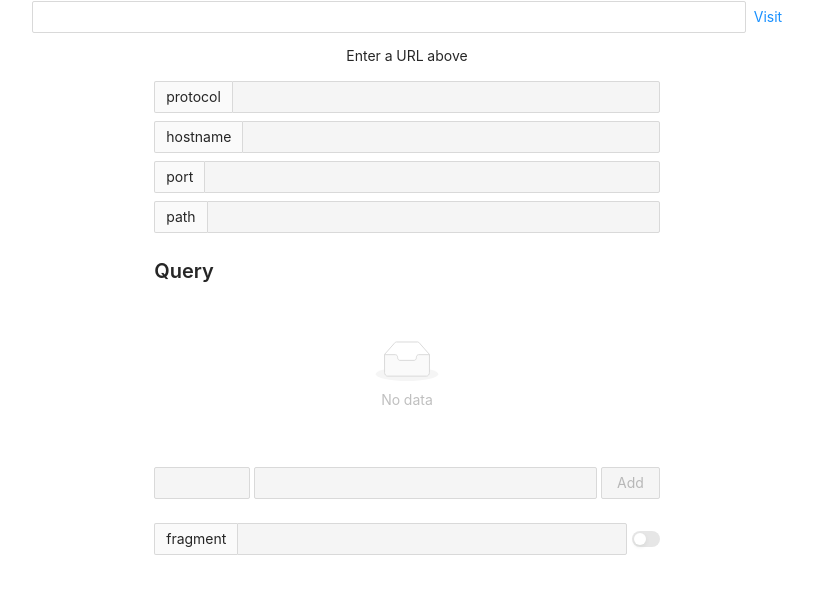
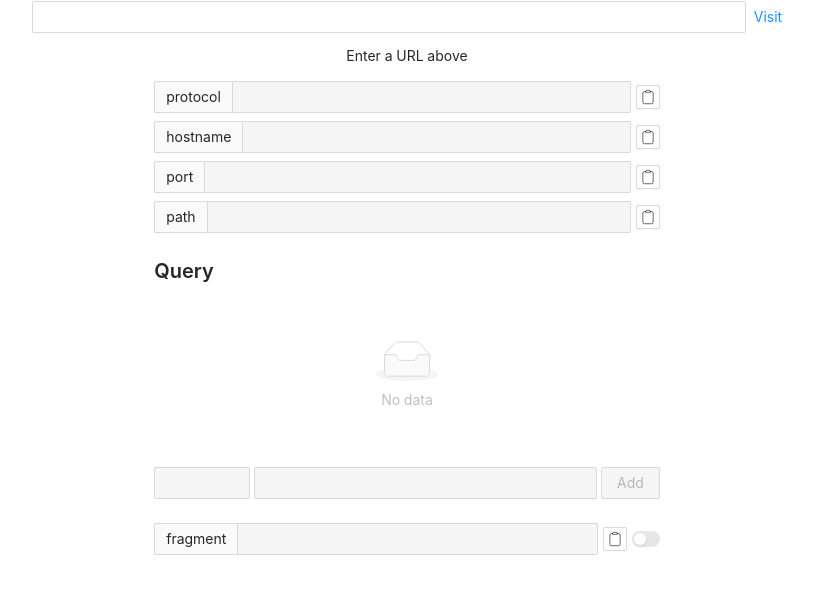
Before and after one commit to mebble/burl, a Next.js app: page / in a window 1280 px wide. Shown: the part 174-767 px from the top of the page, without its empty margins (233-1046 px from the left). Built offline with nearby package versions, Linux system fonts and the light colour scheme.

Commit message:
copy url fields to clipboard

```diff
--- /dev/null
+++ b/src/components/IconCopy.js
@@ -0,0 +1,7 @@
+export default function IconCopy() {
+    return (
+        <svg xmlns="http://www.w3.org/2000/svg" fill="none" viewBox="-4 -4 32 32" strokeWidth={1} stroke="currentColor" className="w-6 h-6">
+            <path strokeLinecap="round" strokeLinejoin="round" d="M15.666 3.888A2.25 2.25 0 0013.5 2.25h-3c-1.03 0-1.9.693-2.166 1.638m7.332 0c.055.194.084.4.084.612v0a.75.75 0 01-.75.75H9a.75.75 0 01-.75-.75v0c0-.212.03-.418.084-.612m7.332 0c.646.049 1.288.11 1.927.184 1.1.128 1.907 1.077 1.907 2.185V19.5a2.25 2.25 0 01-2.25 2.25H6.75A2.25 2.25 0 014.5 19.5V6.257c0-1.108.806-2.057 1.907-2.185a48.208 48.208 0 011.927-.184" />
+        </svg>
+    );
+}
--- a/src/components/UrlField.js
+++ b/src/components/UrlField.js
@@ -1,7 +1,18 @@
-import { Input } from 'antd';
+import { Input, Button, Row, Col } from 'antd';
+import IconCopy from './IconCopy';
 
 export default function UrlField({ name, type = 'text', value, disabled, onChange }) {
     return (
-        <Input type={type} value={value} onChange={e => onChange(e.target.value)} disabled={disabled} addonBefore={<span id={name}>{name}</span>} aria-labelledby={name} />
+        <Row gutter={5} wrap={false}>
+            <Col flex="auto">
+                <Input type={type} value={value} onChange={e => onChange(e.target.value)} disabled={disabled} addonBefore={<span id={name}>{name}</span>} aria-labelledby={name} />
+            </Col>
+            <Col style={{ display: 'flex', alignItems: 'center'}}>
+                <Button aria-label={`Copy ${name}`} htmlType="button" size="small" icon={<IconCopy />} onClick={() => {
+                    navigator.clipboard.writeText(value)
+                }}>
+                </Button>
+            </Col>
+        </Row>
     );
 }
```
Also changed, not shown: 2 other files (tests, documents, lock files or other folders).
